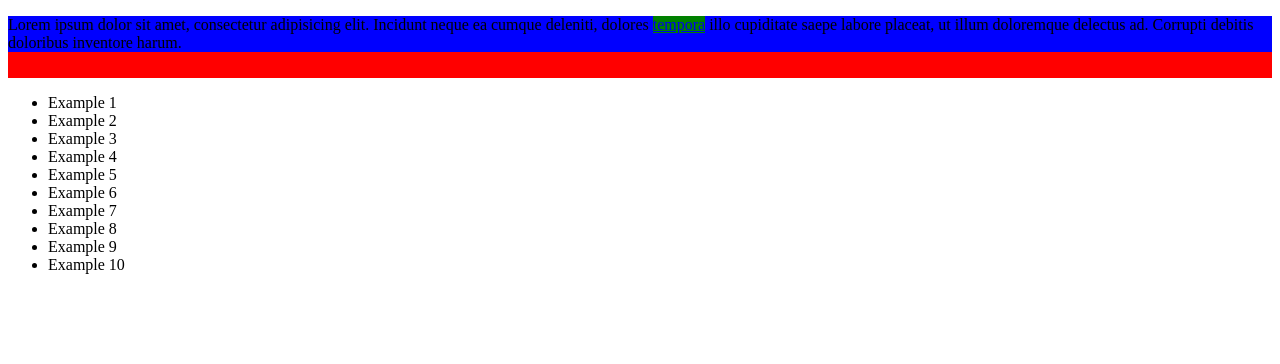
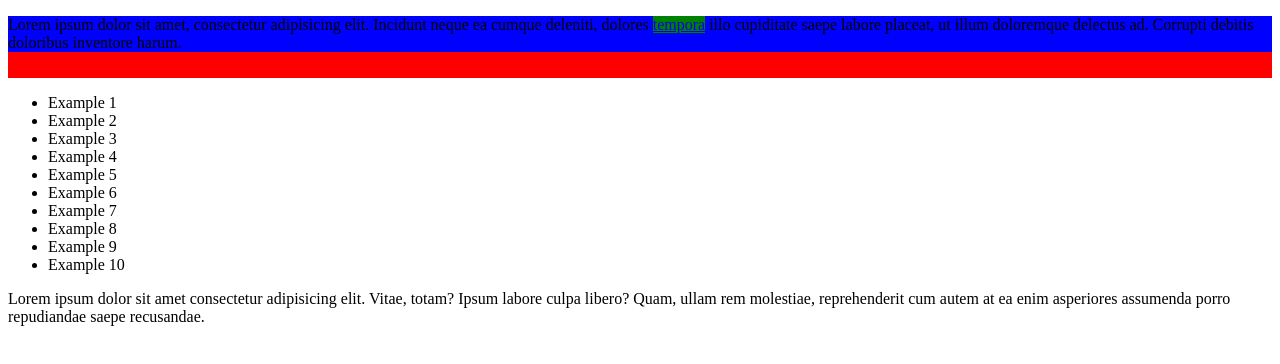
Before and after one commit to chyngyzbekbolotov003/mouse, a plain HTML site: page index.html in a window 1280 px wide. Drawn offline with Linux system fonts and the light colour scheme.

Commit message:
added it inex.html with paragraph

```diff
--- a/index.html
+++ b/index.html
@@ -23,6 +23,7 @@
         <li><span>Example 9</span></li>
         <li><span>Example 10</span></li>
     </ul>
+    <p>Lorem ipsum dolor sit amet consectetur adipisicing elit. Vitae, totam? Ipsum labore culpa libero? Quam, ullam rem molestiae, reprehenderit cum autem at ea enim asperiores assumenda porro repudiandae saepe recusandae.</p>
     <script src="javascript.js"></script>
 </body>
 </html>
```
